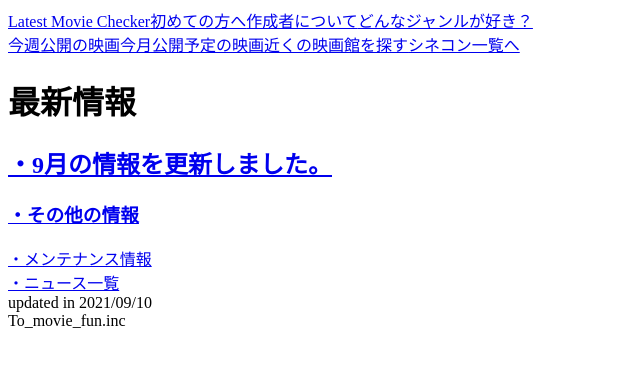
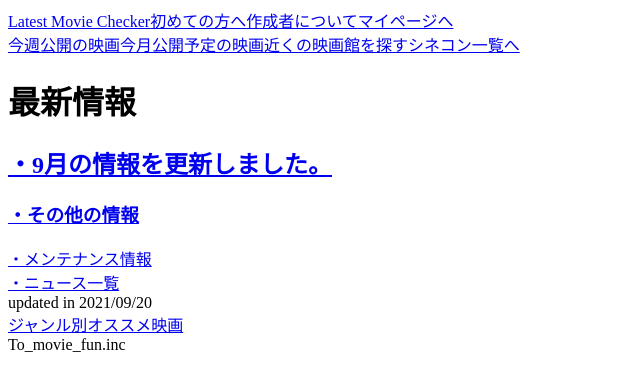
Before and after one commit to jungle379/Latest_movie_checker, a Next.js app: page / in a window 1280 px wide. Shown: the top 388 px of the page, without its empty margins (0-640 px from the left). Built offline with nearby package versions, Linux system fonts and the light colour scheme.

Commit message:
⚡️ ユーザ管理に向けた編集

```diff
--- a/src/components/header.jsx
+++ b/src/components/header.jsx
@@ -7,13 +7,13 @@ export function Header() {
         <a className="sm:text-6xl sm:text-red-600 w-2/3">Latest Movie Checker</a>
       </Link>
       <Link href="/header/beginner">
-        <a className="flex-auto text-0.5xl sm:text-1xl ml-10 m-5 w-60 sm:text-pink-300 underline">初めての方へ</a>
+        <a className="flex-auto text-0.5xl sm:text-1xl ml-10 m-5 w-60 hover:text-red-600 underline">初めての方へ</a>
       </Link>
       <Link href="/header/creater">
-        <a className="flex-auto text-0.5xl sm:text-1xl ml-10 m-5 w-60 sm:text-pink-300 underline">作成者について</a>
+        <a className="flex-auto text-0.5xl sm:text-1xl ml-10 m-5 w-60 hover:text-red-600 underline">作成者について</a>
       </Link>
       <Link href="../category">
-        <a className="flex-auto text-0.5xl sm:text-1xl ml-10 m-5 w-80 sm:text-pink-300 underline">どんなジャンルが好き？</a>
+        <a className="flex-auto text-0.5xl sm:text-1xl ml-10 m-5 w-80 hover:text-red-600 underline">マイページへ</a>
       </Link>
     </div>
   );
--- a/src/components/main.jsx
+++ b/src/components/main.jsx
@@ -36,7 +36,12 @@ export function Main() {
           <Link href="/news">・ニュース一覧</Link>
         </div>
       </div>
-      <div className="text-0.5xl text-yellow-800 float-right sm:mt-0.5 mr-40 border-red-600 sm:visible invisible">updated in 2021/09/10</div>
+      <div className="text-0.5xl text-yellow-800 float-right mt-0.5 mr-40 sm:visible invisible">updated in 2021/09/20</div>
+      <div className="mt-10">
+        <Link href="../category">
+          <a className="text-2xl sm:text-1xl mt-10 ml-40 m-5 w-80 underline">ジャンル別オススメ映画</a>
+        </Link>
+      </div>
     </div>
   );
 }
```
